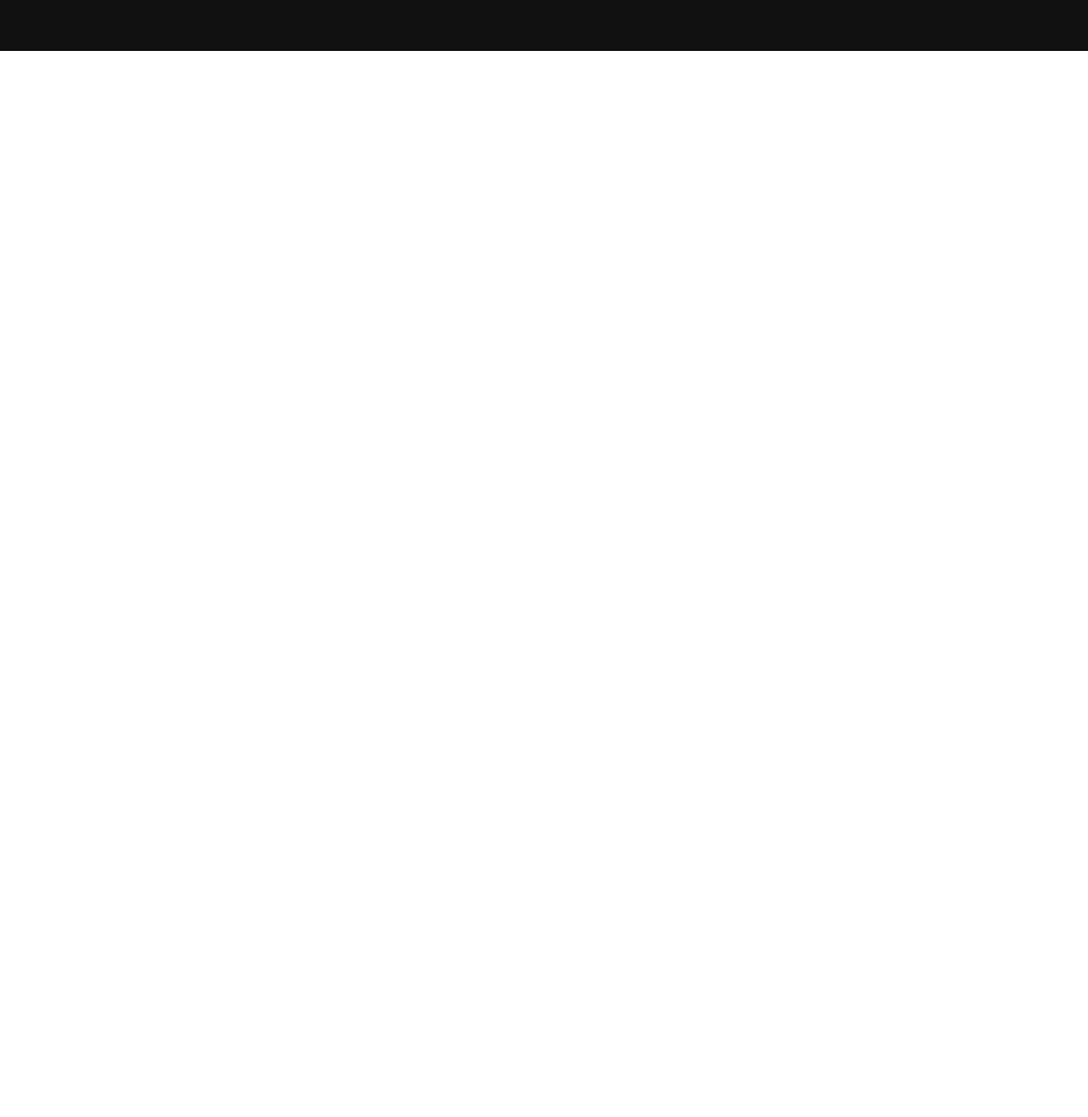
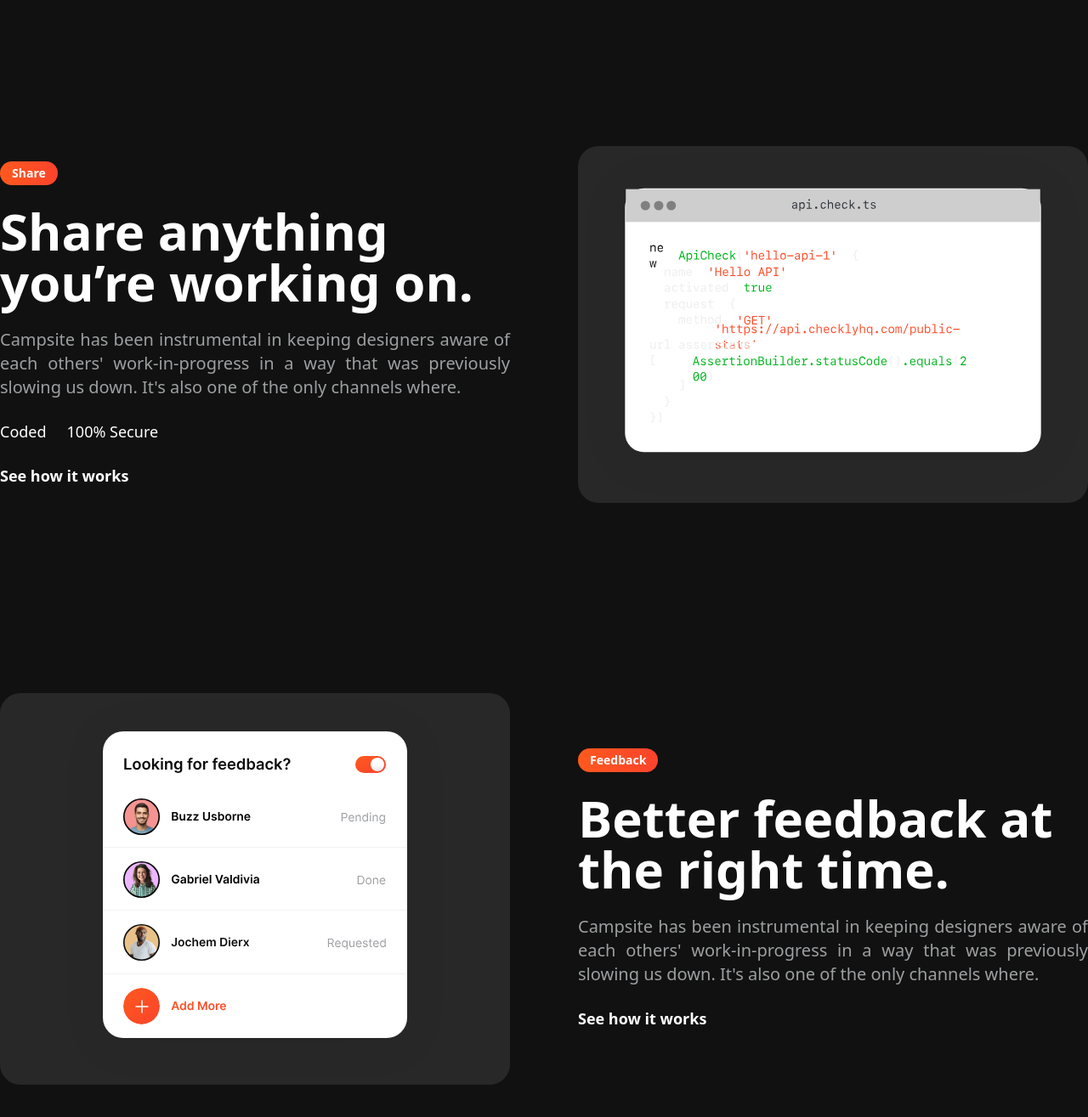
Before and after one commit to vaseemGit7/thinkmetal-assignment, a React (Vite) app: page / in a window 1280 px wide. Shown: the part 831-2146 px from the top of the page at 85% size. Before the commit the page ends 891 px from the top, so only its background shows below. Built offline with nearby package versions, Linux system fonts and the light colour scheme.

Commit message:
Create Features Section component

```diff
--- a/src/App.jsx
+++ b/src/App.jsx
@@ -1,3 +1,4 @@
+import FeaturesSection from "./components/FeaturesSection.jsx";
 import Header from "./components/Header.jsx";
 import HeroSection from "./components/HeroSection.jsx";
 
@@ -7,6 +8,7 @@
       <Header />
       <main>
         <HeroSection />
+        <FeaturesSection />
       </main>
     </>
   );
--- /dev/null
+++ b/src/components/FeaturesSection.jsx
@@ -0,0 +1,53 @@
+import codeFeatures from "../assets/code-features.svg";
+import feedbackFeatures from "../assets/feedback-features.svg";
+
+const FeaturesSection = () => {
+  return (
+    <section className="bg-[#111111]">
+      <div className="grid grid-cols-2 gap-20 text-[#FFFFFF] max-w-[110rem] mx-auto py-28">
+        <div className="self-center">
+          <button className="px-[0.88rem] font-semibold py-1 text-sm rounded-2xl bg-gradient-to-r from-orangeGradientStart to-orangeGradientEnd">
+            Share
+          </button>
+          <h2 className="mt-6 font-semibold text-6xl ">
+            Share anything you’re working on.
+          </h2>
+          <p className="mt-6 text-[#9D9FA1] text-xl font-normal text-justify">
+            Campsite has been instrumental in keeping designers aware of each
+            others' work-in-progress in a way that was previously slowing us
+            down. It's also one of the only channels where.
+          </p>
+          <div className="mt-6 flex gap-6">
+            <p className="text-lg font-normal">Coded</p>
+            <p className="text-lg font-normal">100% Secure</p>
+          </div>
+          <p className="mt-6 text-lg font-semibold">See how it works</p>
+        </div>
+        <div className="bg-[#282828] rounded-3xl flex items-center justify-center">
+          <img src={codeFeatures} />
+        </div>
+      </div>
+      <div className="grid grid-cols-2 gap-20 text-[#FFFFFF] max-w-[110rem] mx-auto py-28">
+        <div className="bg-[#282828] rounded-3xl flex items-center justify-center">
+          <img src={feedbackFeatures} />
+        </div>
+        <div className="self-center">
+          <button className="px-[0.88rem] py-1 font-semibold text-sm rounded-2xl bg-gradient-to-r from-orangeGradientStart to-orangeGradientEnd">
+            Feedback
+          </button>
+          <h2 className="mt-6 font-semibold text-6xl ">
+            Better feedback at the right time.{" "}
+          </h2>
+          <p className="mt-6 text-[#9D9FA1] text-xl font-normal text-justify">
+            Campsite has been instrumental in keeping designers aware of each
+            others' work-in-progress in a way that was previously slowing us
+            down. It's also one of the only channels where.
+          </p>
+          <p className="mt-6 text-lg font-semibold">See how it works</p>
+        </div>
+      </div>
+    </section>
+  );
+};
+
+export default FeaturesSection;
```
